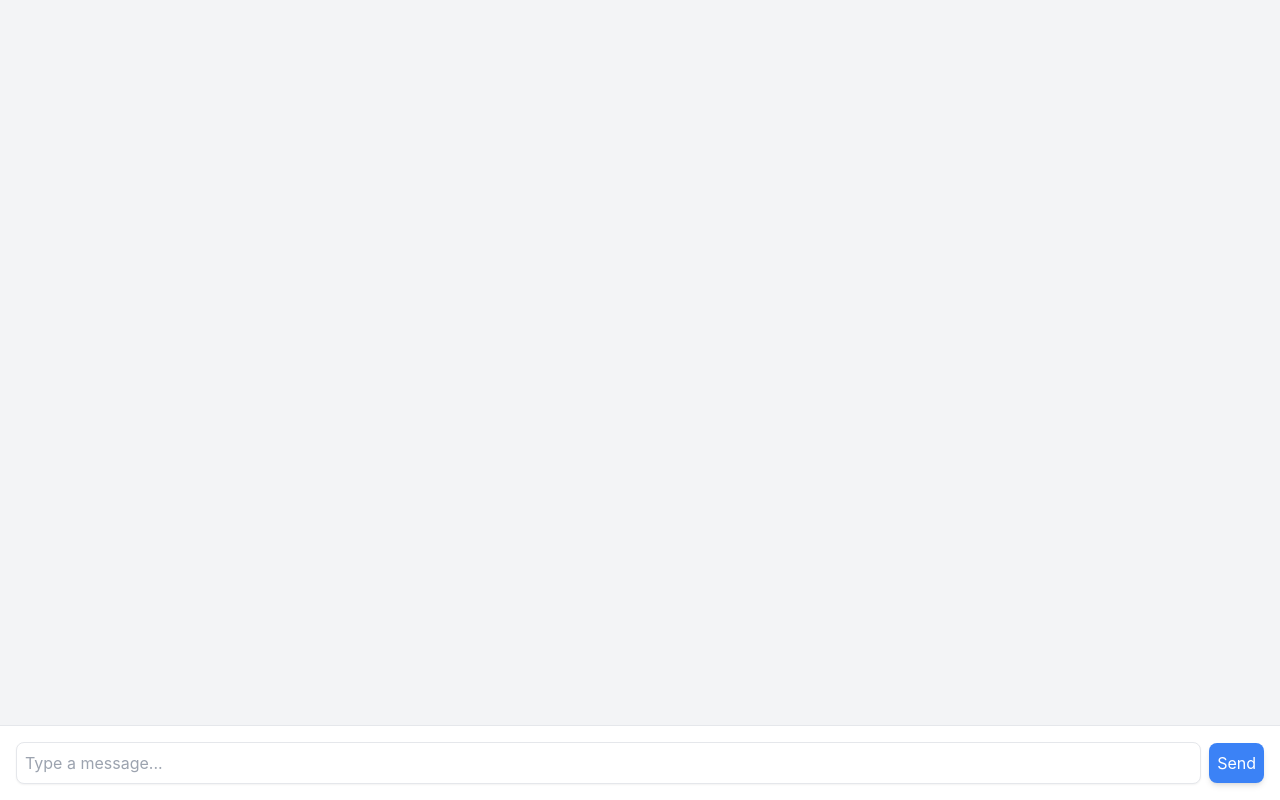
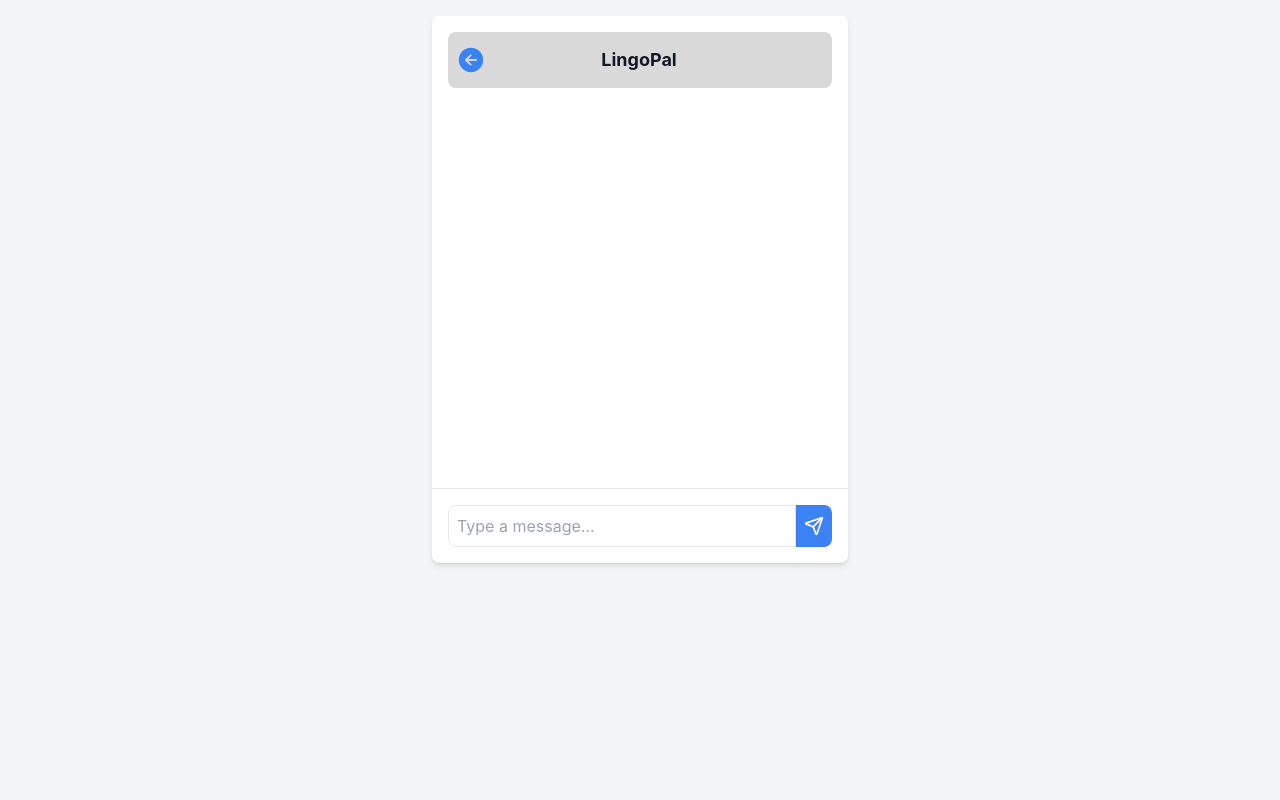
Before and after one commit to ahbajaou/chatbot, a React (Create React App) app: page / in a window 1280 px wide. Built offline with nearby package versions, Linux system fonts and the light colour scheme.

Commit message:
add ai to chat

```diff
--- a/package.json
+++ b/package.json
@@ -4,11 +4,14 @@
   "private": true,
   "dependencies": {
     "@chatscope/chat-ui-kit-react": "^2.0.3",
+    "@google/generative-ai": "^0.21.0",
     "@testing-library/jest-dom": "^5.17.0",
     "@testing-library/react": "^13.4.0",
     "@testing-library/user-event": "^13.5.0",
+    "lucide-react": "^0.474.0",
     "react": "^18.3.1",
     "react-dom": "^18.3.1",
+    "react-icons": "^5.4.0",
     "react-scripts": "5.0.1",
     "web-vitals": "^2.1.4"
   },
--- a/src/App.jsx
+++ b/src/App.jsx
@@ -1,10 +1,137 @@
-import React from 'react';
-import ChatBox from './components/ChatBox';
+// import React from 'react';
+// import ChatBox from './components/ChatBox';
+import React, { useState } from 'react';
+import { Send } from 'lucide-react';
+import { IoArrowBackCircle } from "react-icons/io5";
+
+import { GoogleGenerativeAI } from "@google/generative-ai";
+
+const genAI = new GoogleGenerativeAI("AIzaSyDD56rQG--mtY8kLabEo-usxWNRj7Ijflk");
+
+const generateAIResponse = async (userInput) => {
+  try {
+    const model = genAI.getGenerativeModel({ model: "gemini-1.5-flash" });
+    const result = await model.generateContent(userInput);
+    const generatedText = result.response; // Adjust based on actual response structure
+    return generatedText;
+  } catch (error) {
+    console.error("Error generating content:", error);
+    return "I'm sorry, I couldn't process that.";
+  }
+};
+
+
+// Simulated bot responses
+// const getBotResponse = (userMessage) => {
+//   // const responses = {
+//   //   'hi': "Hello! How can I help you today?",
+//   //   'hello': "Hi there! What would you like to chat about?",
+//   //   'how are you': "I'm doing great, thanks for asking!",
+//   //   'default': "I'm not sure how to respond to that. Could you try again?"
+//   // };
+
+//   const lowerMessage = userMessage.toLowerCase();
+//   return responses[lowerMessage] || responses['default'];
+// };
+
+const TypingIndicator = () => (
+  <div className="flex items-center">
+    <span>Typing</span>
+    <span className="dot-1">.</span>
+    <span className="dot-2">.</span>
+    <span className="dot-3">.</span>
+  </div>
+);
+
+const ChatApp = () => {
+  const [messages, setMessages] = useState([]);
+  const [inputMessage, setInputMessage] = useState('');
+  const [isTyping, setIsTyping] = useState(false);
+
+
+  const handleSendMessage = async () => {
+    if (!inputMessage.trim()) return;
+
+    const newUserMessage = { text: inputMessage, sender: 'user' };
+    setMessages((prevMessages) => [...prevMessages, newUserMessage]);
+
+    setInputMessage('');
+    setIsTyping(true);
+
+    const aiResponse = await generateAIResponse(inputMessage);
+    setIsTyping(false)
+    console.log(aiResponse)
+    // const aiResponse = JSON.parse(aiResponse);
+
+// Navigate through the object to extract the desired text
+    const extractedText = aiResponse.candidates[0].content.parts[0].text;
+    // const sanitizedResponse = typeof extractedText === 'string' ? extractedText : JSON.stringify(extractedText);
+    const newBotMessage = { text: extractedText, sender: 'bot' };
+    setMessages((prevMessages) => [...prevMessages, newBotMessage]);
+
+  };
+
+
+  return (
+    <div className="min-h-screen bg-gray-100 flex flex-col">
+      <div className="flex-grow container mx-auto max-w-md p-4">
+        <div className="bg-white shadow-md rounded-lg overflow-hidden">
+          <div className="p-4 bg-white text-white">
+            <div className="h-14 rounded-lg p-2 flex justify-between items-center" style={{background: 'rgba(217, 217, 217, 1)'}}>
+                <IoArrowBackCircle className="text-blue-500 text-3xl hover:text-gray-900 transition-transform duration-300 transform hover:scale-110"/>
+                <span className="text-lg text-gray-900 font-bold">LingoPal</span>
+                <div className="w-8 "></div>
+            </div>
+          </div>
+
+          <div className="h-96 overflow-y-auto p-4">
+            {messages.map((msg, index) => (
+              <div
+                key={index}
+                className={`mb-2 p-2 rounded-lg max-w-[80%]
+                  ${msg.sender === 'user'
+                    ? 'bg-blue-500 text-white ml-auto'
+                    : 'bg-gray-200 text-black mr-auto'}`}
+              >
+                {msg.text}
+              </div>
+            ))}
+              {isTyping && (
+                <div className="mb-2 p-2 rounded-lg max-w-[80%] bg-white text-black mr-auto">
+                  <TypingIndicator />
+                </div>
+              )}
+          </div>
+
+          <div className="p-4 border-t flex">
+            <input
+              type="text"
+              value={inputMessage}
+              onChange={(e) => setInputMessage(e.target.value)}
+              onKeyPress={(e) => e.key === 'Enter' && handleSendMessage()}
+              placeholder="Type a message..."
+              className="flex-grow p-2 border rounded-l-lg"
+            />
+            <button
+              onClick={handleSendMessage}
+              className="bg-blue-500 text-white p-2 rounded-r-lg"
+            >
+              <Send size={20} />
+            </button>
+          </div>
+        </div>
+      </div>
+    </div>
+  );
+};
+
+// export default ChatApp;
 
 const App = () => {
   return (
     <div className="App">
-      <ChatBox />
+      {/* <ChatBox /> */}
+      <ChatApp/>
     </div>
   );
 };
--- a/src/components/ChatBox.jsx
+++ b/src/components/ChatBox.jsx
@@ -9,12 +9,12 @@ const ChatBox = () => {
     setMessages([...messages, { id: Date.now(), text: message }]);
   };
   return (
-    <div className="flex flex-col h-screen bg-gray-100">
-      <div className="flex-grow overflow-y-auto p-4">
-        <MessageList messages={messages} />
+    <div className="flex flex-col h-screen m-5" style={{}}>
+      <div style={{background:"rgba(217, 217, 217, 1)",borderRadius:"5px"}} className="h-14">
       </div>
-      <div className="p-4 border-t bg-white">
-        <MessageInput onSendMessage={handleSendMessage} />
+      <div style={{height:"75%"}} className="">
+      </div>
+      <div style={{background:"rgba(217, 217, 217, 1)",borderRadius:"5px"}} className="h-14">
       </div>
     </div>
   );
```
Also changed, not shown: src/App.css (+26 -0 lines), 1 other file (tests, documents, lock files or other folders).
